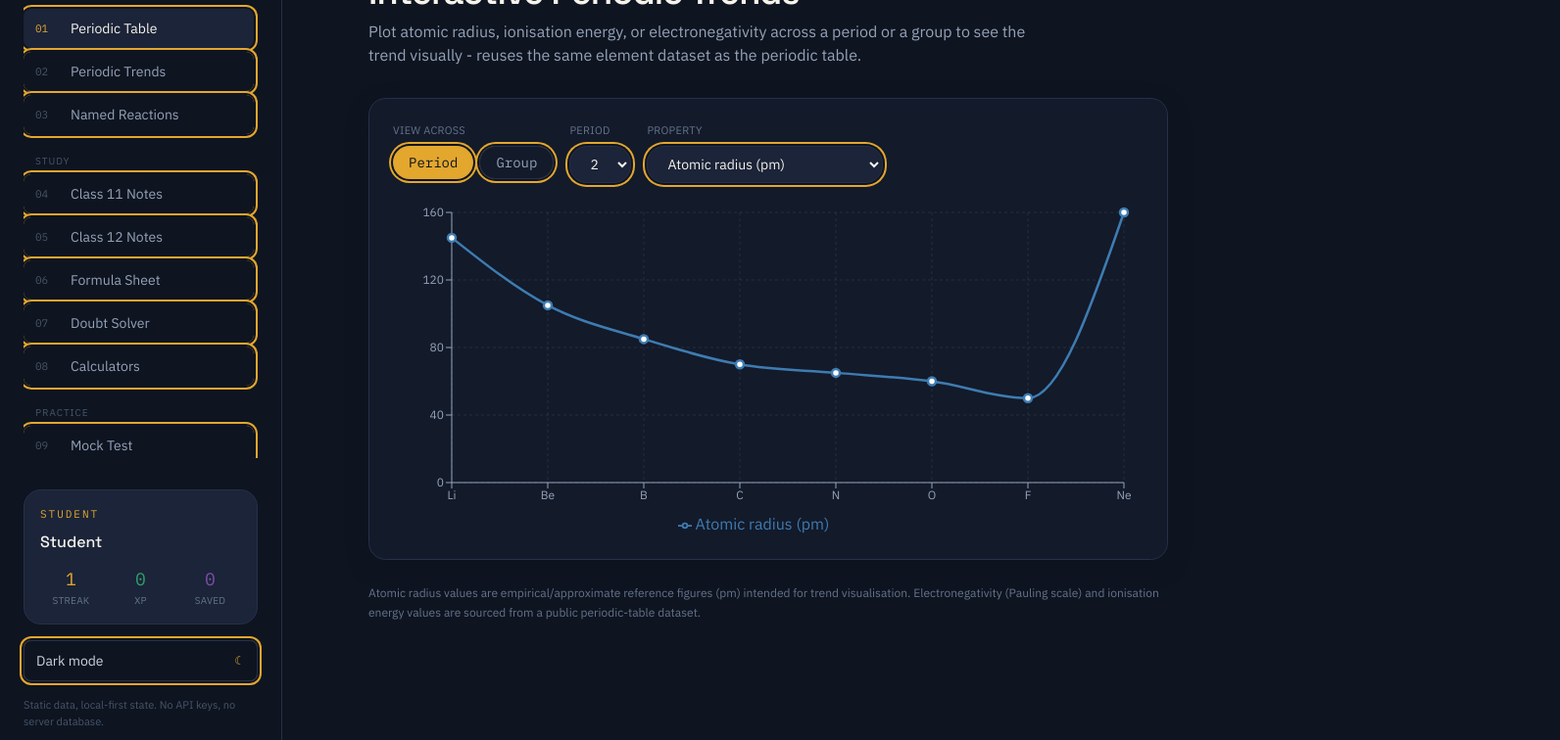
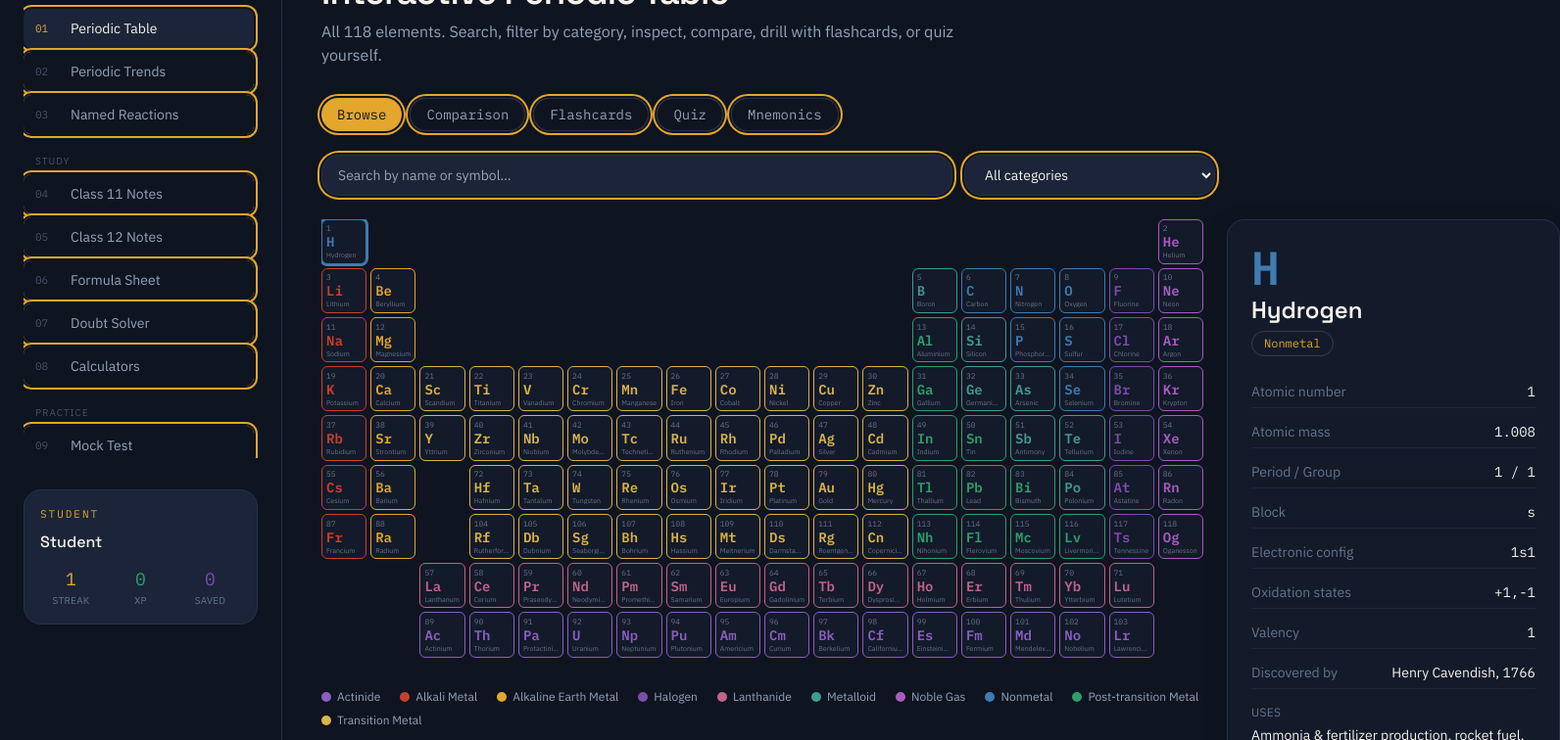
Before and after one commit to Krishgarg2708/ChemMaster-AI, a Next.js app: page /periodic-table in a window 1280 px wide. Shown: the part 160-916 px from the top of the page at 98% size, 1592 px wide, since content can reach past the window. Built offline with nearby package versions, Linux system fonts and the light colour scheme.

Commit message:
Add files via upload

```diff
--- a/app/periodic-table/page.js
+++ b/app/periodic-table/page.js
@@ -1,7 +1,115 @@
-import PeriodicTrends from "@/components/PeriodicTrends";
+"use client";
 
-export const metadata = { title: "Periodic Trends — ChemMaster AI" };
+import { useEffect, useMemo, useState } from "react";
+import { PageHeader } from "@/components/UI";
+import { categoryColor } from "@/lib/categoryColors";
+import ElementGrid from "@/components/ElementGrid";
+import ElementDetailPanel from "@/components/ElementDetailPanel";
+import ComparisonMode from "@/components/ComparisonMode";
+import FlashcardMode from "@/components/FlashcardMode";
+import QuizMode from "@/components/QuizMode";
+import MnemonicsView from "@/components/MnemonicsView";
+import allElements from "@/lib/data/elements.json";
 
-export default function PeriodicTrendsPage() {
-  return <PeriodicTrends />;
+const MODES = ["Browse", "Comparison", "Flashcards", "Quiz", "Mnemonics"];
+const CATEGORIES = [...new Set(allElements.map((e) => e.category))].sort();
+
+export default function PeriodicTablePage() {
+  const [search, setSearch] = useState("");
+  const [category, setCategory] = useState("");
+  const [mode, setMode] = useState("Browse");
+  const [selected, setSelected] = useState(1);
+  const [elements, setElements] = useState(allElements);
+
+  useEffect(() => {
+    const params = new URLSearchParams();
+    if (search) params.set("search", search);
+    if (category) params.set("category", category);
+    fetch(`/api/elements?${params.toString()}`)
+      .then((r) => r.json())
+      .then((data) => setElements(data.elements))
+      .catch(() => setElements(allElements));
+  }, [search, category]);
+
+  const visibleSet = useMemo(() => new Set(elements.map((e) => e.atomic_number)), [elements]);
+  const selectedElement = allElements.find((e) => e.atomic_number === selected);
+
+  return (
+    <div className="p-6 md:p-10 max-w-7xl mx-auto">
+      <PageHeader
+        eyebrow="Reference · 01"
+        title="Interactive Periodic Table"
+        description="All 118 elements. Search, filter by category, inspect, compare, drill with flashcards, or quiz yourself."
+      />
+
+      <div className="flex flex-wrap gap-2 mb-6">
+        {MODES.map((m) => (
+          <button
+            key={m}
+            onClick={() => setMode(m)}
+            className={`focus-ring rounded-full px-4 py-1.5 text-sm font-mono transition-colors ${
+              mode === m
+                ? "bg-flame-gold text-ink"
+                : "border border-ink-border text-slate-400 hover:text-paper hover:bg-ink-soft"
+            }`}
+          >
+            {m}
+          </button>
+        ))}
+      </div>
+
+      {mode === "Browse" && (
+        <>
+          <div className="flex flex-col md:flex-row gap-3 mb-6">
+            <input
+              value={search}
+              onChange={(e) => setSearch(e.target.value)}
+              placeholder="Search by name or symbol…"
+              className="focus-ring surface-2 rounded-lg px-4 py-2.5 text-sm bg-transparent flex-1"
+            />
+            <select
+              value={category}
+              onChange={(e) => setCategory(e.target.value)}
+              className="focus-ring surface-2 rounded-lg px-4 py-2.5 text-sm bg-transparent md:w-64"
+            >
+              <option value="" className="bg-ink-soft">All categories</option>
+              {CATEGORIES.map((c) => (
+                <option key={c} value={c} className="bg-ink-soft">
+                  {c}
+                </option>
+              ))}
+            </select>
+          </div>
+
+          <div className="grid lg:grid-cols-[1fr_340px] gap-6">
+            <div>
+              <ElementGrid
+                elements={allElements}
+                visibleSet={visibleSet}
+                selected={selected}
+                onSelect={setSelected}
+              />
+              <div className="flex flex-wrap gap-x-5 gap-y-2 mt-6 text-xs">
+                {CATEGORIES.map((c) => (
+                  <div key={c} className="flex items-center gap-1.5">
+                    <span
+                      className="w-2.5 h-2.5 rounded-full inline-block"
+                      style={{ background: categoryColor(c) }}
+                    />
+                    <span className="text-slate-400">{c}</span>
+                  </div>
+                ))}
+              </div>
+            </div>
+            <ElementDetailPanel element={selectedElement} />
+          </div>
+        </>
+      )}
+
+      {mode === "Comparison" && <ComparisonMode elements={allElements} />}
+      {mode === "Flashcards" && <FlashcardMode elements={elements.length ? elements : allElements} />}
+      {mode === "Quiz" && <QuizMode elements={elements.length ? elements : allElements} />}
+      {mode === "Mnemonics" && <MnemonicsView />}
+    </div>
+  );
 }
```
